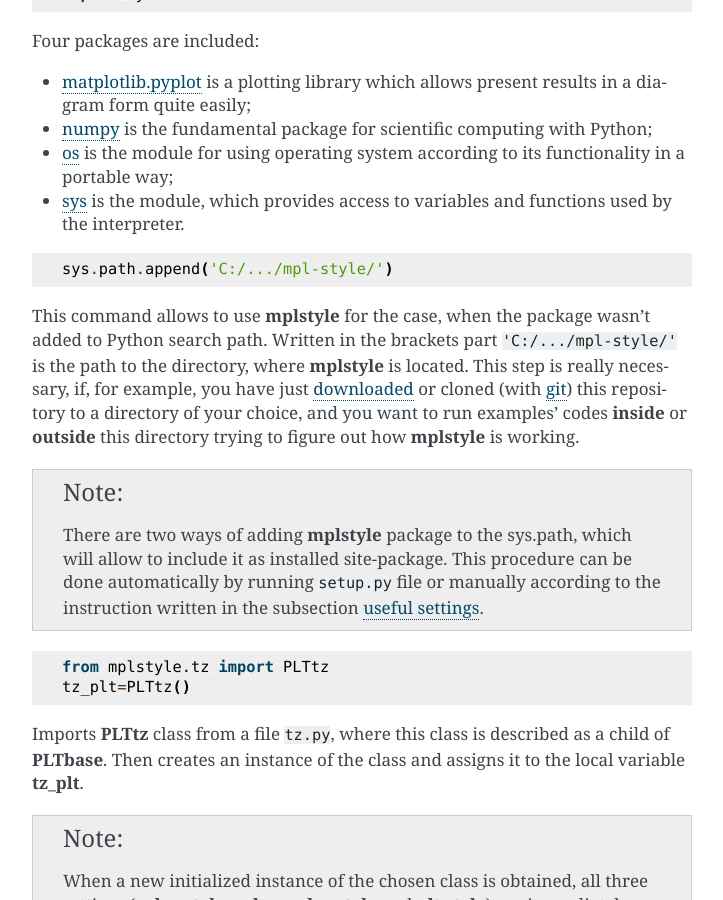
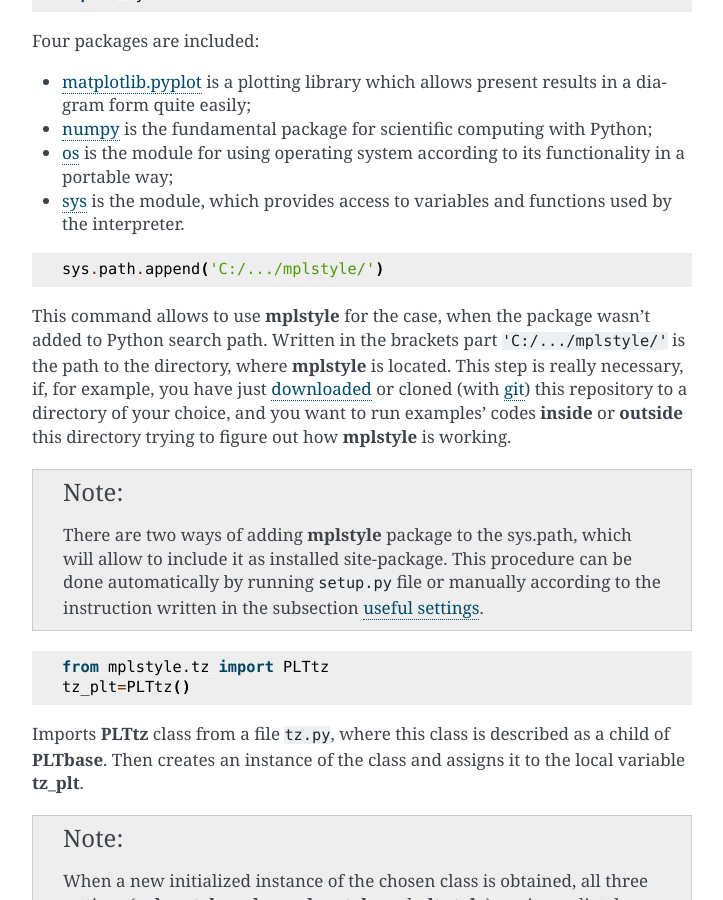
Before and after one commit to tzipperle/mplstyle, a Sphinx documentation site: the page built from docs/use.rst, in a window 1280 px wide and 900 px high, scrolled down 507 px. Shown: the whole window, without its empty margins (388-1111 px from the left). Built offline with Sphinx 7.4.7, drawn with Linux system fonts in a browser that asks for light colours.

Commit message:
renamed mpl-style to mplstyle

```diff
--- a/docs/api.rst
+++ b/docs/api.rst
@@ -1,4 +1,4 @@
-.. currentmodule:: mpl-style
+.. currentmodule:: mplstyle
 
 .. _api:
 
@@ -41,9 +41,9 @@ List of commands, which can be applied on initialized instance of the chosen cla
 
   :return: **cmap** - a color map with equally spaced colors.
 
-  :Example1: cmap = mpl-style.get_cmap(colors=[(255, 0, 0), (0, 157, 0)], bit=True)
+  :Example1: cmap = mplstyle.get_cmap(colors=[(255, 0, 0), (0, 157, 0)], bit=True)
 
-  :Example2: cmap = mpl-style.get_cmap([(1, 1, 1), (0.5, 0, 0)], position=[0, 1]))
+  :Example2: cmap = mplstyle.get_cmap([(1, 1, 1), (0.5, 0, 0)], position=[0, 1]))
 
 .. function:: add_zbild(ax, x, y, text, tum=True, fontsize=10, color='grey')
 
--- a/docs/conf.py
+++ b/docs/conf.py
@@ -11,7 +11,7 @@ extensions = [
 source_suffix = '.rst'
 master_doc = 'index'
 
-project = u'mpl-style'
+project = u'mplstyle'
 copyright = u'2017, Thomas Zipperle and Dennis Atabay'
 author = u'Thomas Zipperle and Dennis Atabay'
 version = '0.1'
@@ -22,7 +22,7 @@ exclude_patterns = ['_build']
 
 # HTML output
 
-htmlhelp_basename = 'mpl-styledoc'
+htmlhelp_basename = 'mplstyledoc'
 
 # LaTeX output
 
@@ -35,7 +35,7 @@ latex_elements = {
 # (source start file, target name, title,
 #  author, documentclass [howto, manual, or own class]).
 latex_documents = [
-  (master_doc, 'mpl-style.tex', u'mpl-style Documentation',
+  (master_doc, 'mplstyle.tex', u'mplstyle Documentation',
    u'Thomas Zipperl and Dennis Atabay', 'manual'),
 ]
 
@@ -44,7 +44,7 @@ latex_documents = [
 # One entry per manual page. List of tuples
 # (source start file, name, description, authors, manual section).
 man_pages = [
-    (master_doc, 'mpl-style', u'mpl-style Documentation',
+    (master_doc, 'mplstyle', u'mplstyle Documentation',
      [author], 1)
 ]
 
@@ -55,14 +55,14 @@ man_pages = [
 # (source start file, target name, title, author,
 #  dir menu entry, description, category)
 texinfo_documents = [
-  (master_doc, 'mpl-style', u'mpl-style Documentation',
-   author, 'mpl-style', 'Name Name',
+  (master_doc, 'mplstyle', u'mplstyle Documentation',
+   author, 'mplstyle', 'Name Name',
    'Miscellaneous'),
 ]
 # Epub output
 
 # Bibliographic Dublin Core info.
-epub_title = u'mpl-style'
+epub_title = u'mplstyle'
 epub_author = u'Thomas Zipperle and Dennis Atabay'
 epub_publisher = u'Thomas Zipperle and Dennis Atabay'
 epub_copyright = u'2017, Thomas Zipperle and Dennis Atabay'
--- a/docs/create.rst
+++ b/docs/create.rst
@@ -1,4 +1,4 @@
-.. currentmodule:: mpl-style
+.. currentmodule:: mplstyle
 
 .. _create:
 
--- a/docs/index.rst
+++ b/docs/index.rst
@@ -1,8 +1,8 @@
-.. mpl-style
+.. mplstyle
 
-.. module:: mpl-style
+.. module:: mplstyle
 
-mpl-style: Automation of changing plot settings in matplotlib
+mplstyle: Automation of changing plot settings in matplotlib
 ================================================================
 
 :Maintainers: Thomas Zipperle <thomas.zipperle@tum.de>, Dennis Atabay <dennis.atabay@tum.de>
--- a/docs/overview.rst
+++ b/docs/overview.rst
@@ -1,4 +1,4 @@
-.. currentmodule:: mpl-style
+.. currentmodule:: mplstyle
 
 .. _overview:
 
--- a/docs/use.rst
+++ b/docs/use.rst
@@ -1,4 +1,4 @@
-.. currentmodule:: mpl-style
+.. currentmodule:: mplstyle
 
 .. _use:
 
@@ -27,9 +27,9 @@ Four packages are included:
 
 ::
 
-    sys.path.append('C:/.../mpl-style/')
+    sys.path.append('C:/.../mplstyle/')
 
-This command allows to use **mplstyle** for the case, when the package wasn't added to Python search path. Written in the brackets part ``'C:/.../mpl-style/'`` is the path to the directory, where **mplstyle** is located. This step is really necessary, if, for example, you have just `downloaded`_ or cloned (with `git`_) this repository to a directory of your choice, and you want to run examples' codes **inside** or **outside** this directory trying to figure out how **mplstyle** is working.
+This command allows to use **mplstyle** for the case, when the package wasn't added to Python search path. Written in the brackets part ``'C:/.../mplstyle/'`` is the path to the directory, where **mplstyle** is located. This step is really necessary, if, for example, you have just `downloaded`_ or cloned (with `git`_) this repository to a directory of your choice, and you want to run examples' codes **inside** or **outside** this directory trying to figure out how **mplstyle** is working.
 
 .. note::
 
@@ -187,5 +187,5 @@ Comparing 2nd and 3rd plots partial change in the configuration can be observed.
 .. _os: https://docs.python.org/3/library/os.html#module-os
 .. _sys: https://docs.python.org/3/library/sys.html
 .. _git: http://git-scm.com/
-.. _downloaded: https://github.com/tzipperle/mpl-style/archive/master.zip
-.. _useful settings: https://github.com/tzipperle/mpl-style/tree/dev
+.. _downloaded: https://github.com/tzipperle/mplstyle/archive/master.zip
+.. _useful settings: https://github.com/tzipperle/mplstyle/tree/dev
--- a/requirements.yaml
+++ b/requirements.yaml
@@ -1,4 +1,4 @@
-name: mpl-style
+name: mplstyle
 
 dependencies:
     - cycler
--- a/setup.py
+++ b/setup.py
@@ -4,7 +4,7 @@ setup(
     name='mplstyle',
     version='v0.2',
     packages=['mplstyle'],
-    url='https://github.com/tzipperle/mpl-style',
+    url='https://github.com/tzipperle/mplstyle',
     license='GNU General Public License v3.0',
     author='Thomas Zipperle',
     author_email='',
```
Also changed, not shown: 2 other files.
